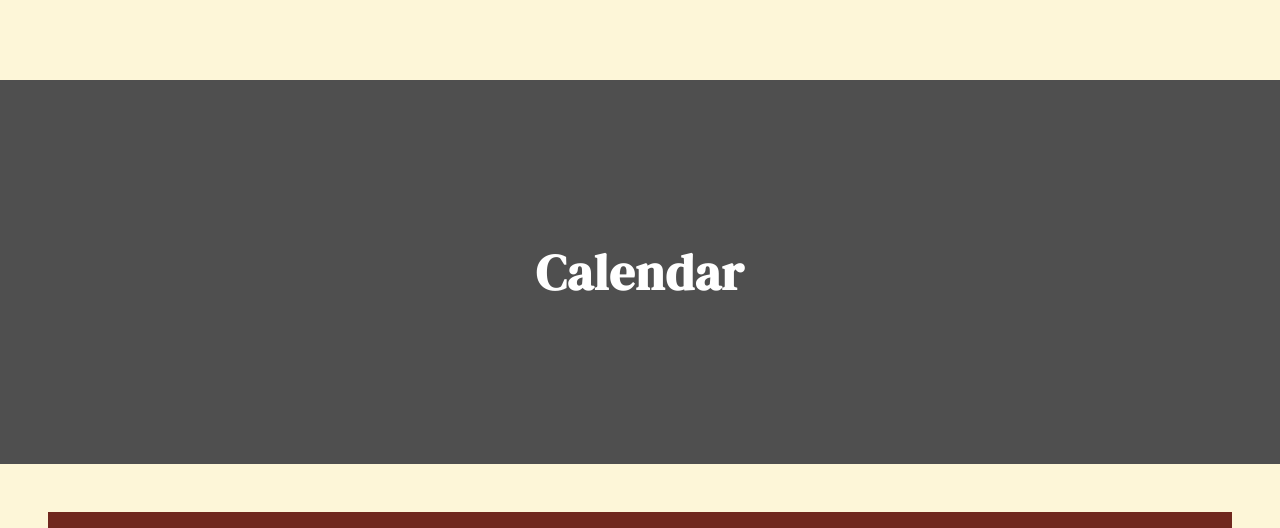
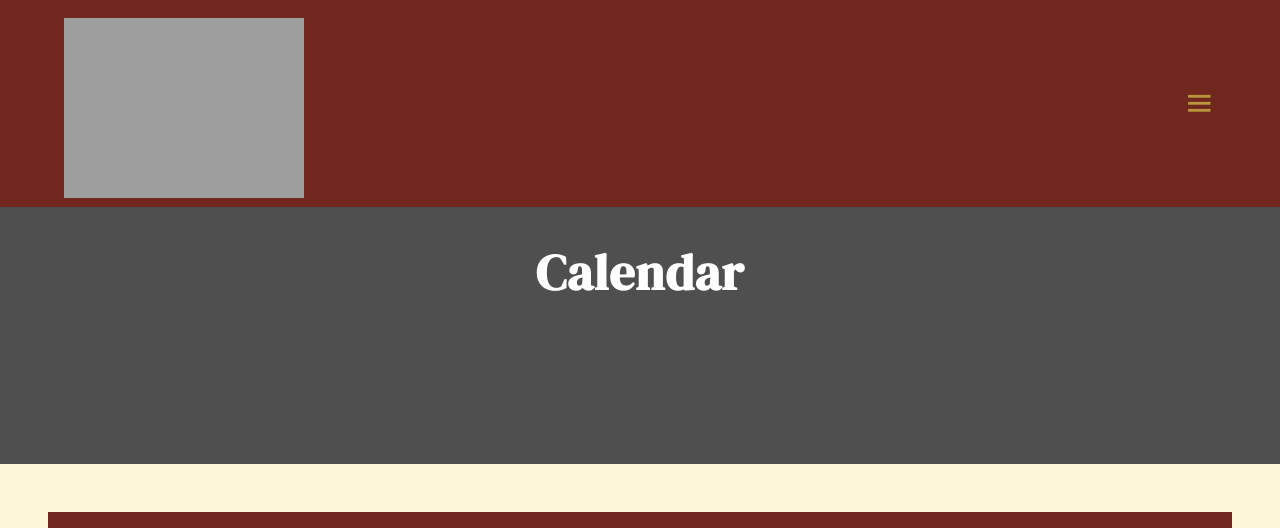
Before and after one commit to maciasb97/SacredHeart-Website, a plain HTML site: page calendar.html in a window 1280 px wide. Shown: the top 528 px of the page. Drawn offline with nearby package versions, Linux system fonts and the light colour scheme; the site is published under a folder, as on GitHub Pages, so addresses that start at the root find nothing.

Commit message:
- Changed src for main script in calendar.html

```diff
--- a/calendar.html
+++ b/calendar.html
@@ -32,6 +32,6 @@
 
     <div id="footer"></div>
 
-    <script type="module" src="/script.js"></script>
+    <script type="module" src="script.js"></script>
 </body>
 </html>
```
